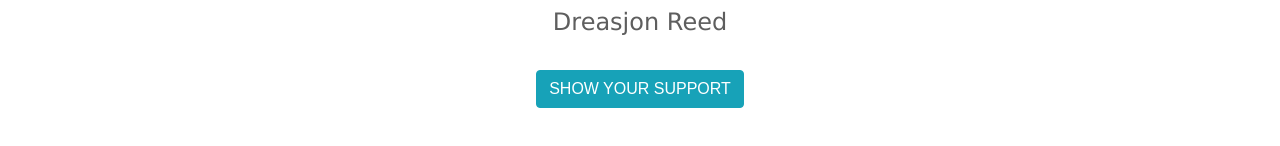
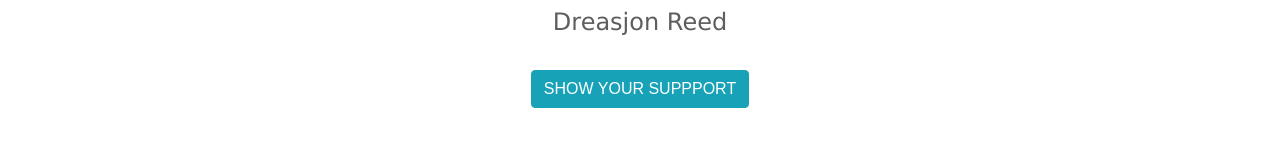
Before and after one commit to JishithaNambiar/react-sidebar, a React (Create React App) app: page / in a window 1280 px wide. Shown: the part 580-726 px from the top of the page. Built offline with nearby package versions, Linux system fonts and the light colour scheme; a web font is replaced by a local one.

Commit message:
Fixed buttons

```diff
--- a/src/App.css
+++ b/src/App.css
@@ -315,8 +315,5 @@ img.container.text-center {
 }
 
 button {
-  color: white;
-  font-size: 21px;
-  background-color: rgb(51, 176, 207);
   margin-top: 20px;
 }
--- a/src/components/about.js
+++ b/src/components/about.js
@@ -34,12 +34,7 @@ const About = () => {
           </span>
         </div>
         <div>
-        <button
-          type="button"
-          className="btn btn-info"
-          >
-          DONATE NOW
-        </button>
+        <a href="https://www.gofundme.com/f/justice-for-dreasjon-sean-reed?utm_source=customer&utm_campaign=p_cp+share-sheet&utm_medium=copy_link_all" class="btn btn-info" role="button">DONATE NOW</a>
       </div>
       </div>
       <h3>Our Partners</h3>
--- a/src/components/home.js
+++ b/src/components/home.js
@@ -17,7 +17,12 @@ class Home extends Component {
 
 
             <h4>Dreasjon Reed</h4>
-            <Button buttonText = 'SHOW YOUR SUPPORT' />
+
+            <div>
+              <a href="https://www.gofundme.com/f/justice-for-dreasjon-sean-reed?utm_source=customer&utm_campaign=p_cp+share-sheet&utm_medium=copy_link_all" class="btn btn-info" role="button">SHOW YOUR SUPPPORT</a>
+            </div>
+
+
 
 
 
```
